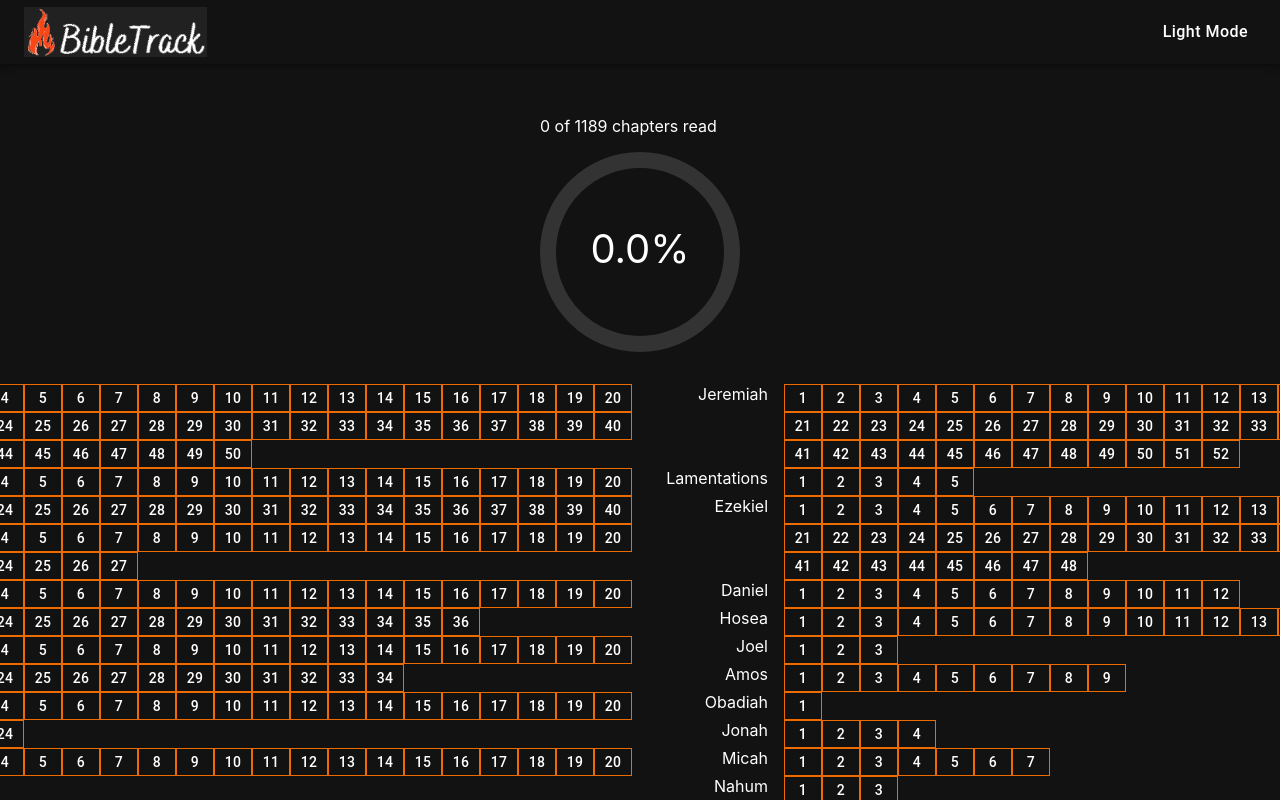
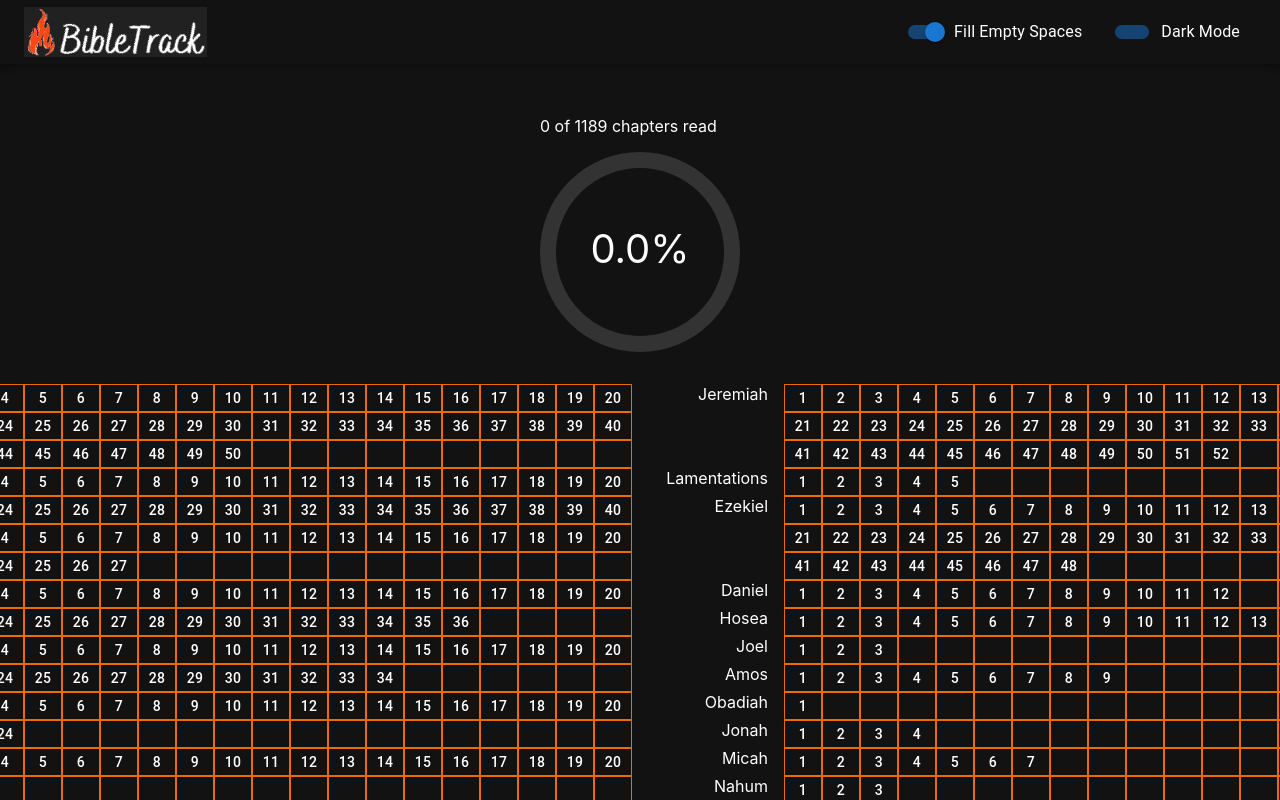
Before and after one commit to wordtovictory/wordtovictory.github.io, a React (Create React App) app: page / in a window 1280 px wide. Shown: the top 800 px of the page. Built offline with nearby package versions, Linux system fonts and the light colour scheme; some icons are missing.

Commit message:
Fill empty spaces with boxes.

```diff
--- a/src/dashboard/BookRecord.js
+++ b/src/dashboard/BookRecord.js
@@ -3,11 +3,14 @@ import Button from '@mui/material/Button';
 import Box from "@mui/material/Box";
 import { useTheme } from '../theme/ThemeContext';
 import { useTheme as useMuiTheme } from '@mui/material/styles';
+import { useRef, useEffect, useState } from 'react';
 
 export default function BookRecord(props) {
-    const { currentTheme } = useTheme();
+    const { currentTheme, fillBoxes } = useTheme();
     const muiTheme = useMuiTheme();
     const {book, readStatus, setReadStatus} = props;
+    const containerRef = useRef(null);
+    const [buttonsPerRow, setButtonsPerRow] = useState(20);
 
     const bookRecordstyle = {
         display: 'flex',
@@ -37,15 +40,59 @@ export default function BookRecord(props) {
         return readStatus[chapterKey];
     };
 
-    const getButtonVariant = (chapterKey) => {
-        let isRead = getReadStatus(chapterKey);
-        return isRead? "contained" : "outlined";
+    // Calculate number of buttons that can fit in a row
+    useEffect(() => {
+        const calculateButtonsPerRow = () => {
+            if (containerRef.current) {
+                const containerWidth = containerRef.current.clientWidth;
+                const buttonWidth = 38; // Fixed button width
+                const buttonsPerRow = Math.floor(containerWidth / buttonWidth);
+                setButtonsPerRow(buttonsPerRow);
+            }
+        };
+
+        // Calculate initially
+        calculateButtonsPerRow();
+
+        // Add resize listener
+        window.addEventListener('resize', calculateButtonsPerRow);
+
+        // Cleanup
+        return () => window.removeEventListener('resize', calculateButtonsPerRow);
+    }, []);
+
+    // Calculate number of placeholder boxes needed
+    const getPlaceholderCount = () => {
+        if (!fillBoxes) return 0;
+        const remainder = book.numChapters % buttonsPerRow;
+        return remainder === 0 ? 0 : buttonsPerRow - remainder;
+    };
+
+    const buttonStyle = {
+        minWidth: 38,
+        maxWidth: 38,
+        minHeight: 28,
+        maxHeight: 28,
+        p: 0,
+        m: 0,
+        borderRadius: 0,
+        fontSize: '0.875rem',
+        lineHeight: 1,
+        boxShadow: 'none',
+        color: currentTheme.button.text,
+        borderColor: currentTheme.button.border,
+        backgroundColor: 'transparent',
+        '&:hover': {
+            boxShadow: 'none',
+            backgroundColor: 'transparent'
+        }
     };
 
     return (
         <Box sx={bookRecordstyle}>
             <Box sx={bookNameStyle}>{book.name}</Box>
-            <Box sx={{ display: 'flex', flexWrap: 'wrap', flex: 1 }}>
+            <Box ref={containerRef} sx={{ display: 'flex', flexWrap: 'wrap', flex: 1 }}>
+                {/* Chapter buttons */}
                 {Array.from({length: book.numChapters}, (_, i) => i + 1).map(chapter => {
                     const chapterKey = book.name + "_" + chapter;
                     const isRead = getReadStatus(chapterKey);
@@ -56,18 +103,7 @@ export default function BookRecord(props) {
                             onClick={toggleRead}
                             variant={isRead ? "contained" : "outlined"}
                             sx={{
-                                minWidth: 38,
-                                maxWidth: 38,
-                                minHeight: 28,
-                                maxHeight: 28,
-                                p: 0,
-                                m: 0,
-                                borderRadius: 0,
-                                fontSize: { xs: '0.7rem', sm: '0.7rem', lg: '0.875rem' },
-                                lineHeight: 1,
-                                boxShadow: 'none',
-                                color: currentTheme.button.text,
-                                borderColor: currentTheme.button.border,
+                                ...buttonStyle,
                                 backgroundColor: isRead ? currentTheme.button.background.read : currentTheme.button.background.default,
                                 '&:hover': {
                                     boxShadow: 'none',
@@ -79,6 +115,21 @@ export default function BookRecord(props) {
                         </Button>
                     );
                 })}
+                {/* Placeholder boxes */}
+                {Array.from({length: getPlaceholderCount()}).map((_, index) => (
+                    <Box
+                        key={`placeholder-${index}`}
+                        sx={{
+                            ...buttonStyle,
+                            border: `1px solid ${currentTheme.button.border}`,
+                            // opacity: 0.3,
+                            display: 'flex',
+                            alignItems: 'center',
+                            justifyContent: 'center',
+                            boxSizing: 'border-box'
+                        }}
+                    />
+                ))}
             </Box>
         </Box>
     );
--- a/src/header/AppMenu.js
+++ b/src/header/AppMenu.js
@@ -1,42 +1,50 @@
-import * as React from 'react';
-import AppBar from '@mui/material/AppBar';
-import Toolbar from '@mui/material/Toolbar';
-import Container from '@mui/material/Container';
-import Button from '@mui/material/Button';
+import React from 'react';
 import { useTheme } from '../theme/ThemeContext';
 import { appThemes } from '../theme/themeConfig';
+import {
+    AppBar,
+    Toolbar,
+    Box,
+    Switch,
+    FormControlLabel
+} from '@mui/material';
+import Brightness4Icon from '@mui/icons-material/Brightness4';
+import Brightness7Icon from '@mui/icons-material/Brightness7';
 
-function AppMenu() {
-    const { currentTheme, toggleTheme } = useTheme();
-    const isDarkMode = currentTheme === appThemes.darkOrange;
+export default function AppMenu() {
+    const { currentTheme, toggleTheme, fillBoxes, toggleFillBoxes } = useTheme();
+    const isDarkMode = currentTheme.name === 'Dark Orange Theme' || currentTheme.name === 'Dark Mode';
 
     return (
-        // <AppBar position="static" color="white">
-        <AppBar
-            position="static"
-            color="transparent"
-            sx={{
-                backgroundColor: currentTheme.background,
-                color: currentTheme.text
-            }}
-        >
-            <Container maxWidth="xl">
-                <Toolbar disableGutters sx={{ justifyContent: 'space-between' }}>
-                    <img src={currentTheme.logo} height={50} alt={"BibleTrack logo"}/>
-                    <Button
-                        onClick={toggleTheme}
-                        sx={{
-                            color: currentTheme.text,
-                            textTransform: 'none',
-                            fontSize: '1rem'
-                        }}
-                    >
-                        {isDarkMode ? 'Light Mode' : 'Dark Mode'}
-                    </Button>
-                </Toolbar>
-            </Container>
+        <AppBar position="static" sx={{ backgroundColor: currentTheme.appMenu.backgroundColor }}>
+            <Toolbar>
+                <img src={currentTheme.logo} height={50} alt="BibleTrack logo"/>
+                <Box sx={{ flexGrow: 1 }} />
+                <Box sx={{ display: 'flex', alignItems: 'center', gap: 2 }}>
+                    <FormControlLabel
+                        control={
+                            <Switch
+                                checked={fillBoxes}
+                                onChange={toggleFillBoxes}
+                            />
+                        }
+                        label="Fill Empty Spaces"
+                        sx={{ color: currentTheme.appMenu.textColor }}
+                    />
+                    <FormControlLabel
+                        control={
+                            <Switch
+                                checked={isDarkMode}
+                                onChange={toggleTheme}
+                                icon={<Brightness7Icon />}
+                                checkedIcon={<Brightness4Icon />}
+                            />
+                        }
+                        label="Dark Mode"
+                        sx={{ color: currentTheme.appMenu.textColor }}
+                    />
+                </Box>
+            </Toolbar>
         </AppBar>
     );
 }
-
-export default AppMenu;
--- a/src/theme/ThemeContext.js
+++ b/src/theme/ThemeContext.js
@@ -3,76 +3,34 @@ import logo from '../BibleTrack_cropped.png';
 import logoDark from '../BibleTrack_cropped_dark.png';
 import { appThemes } from './themeConfig';
 
-// const themes = {
-//     orange: {
-//         primary: '#ed6c02', // Material-UI warning color
-//         text: '#8B4000',    // Dark orange
-//         background: '#ffffff', // White
-//         buttonColor: 'warning', // Material-UI warning color
-//         progressTrail: '#f5f5f5', // Light gray for light themes
-//         name: 'Orange Theme',
-//         appMenu: {
-//             backgroundColor: '#ffffff',
-//             textColor: '#8B4000'
-//         },
-//         footer: {
-//             backgroundColor: '#eeeeee',
-//             textColor: '#555555'
-//         },
-//         logo: logo
-//     },
-//     blue: {
-//         primary: '#1976d2', // Material-UI primary color
-//         text: '#0d47a1',    // Dark blue
-//         background: '#ffffff', // White
-//         buttonColor: 'primary', // Material-UI primary color
-//         progressTrail: '#f5f5f5', // Light gray for light themes
-//         name: 'Blue Theme',
-//         appMenu: {
-//             backgroundColor: '#ffffff',
-//             textColor: '#0d47a1'
-//         },
-//         footer: {
-//             backgroundColor: '#eeeeee',
-//             textColor: '#555555'
-//         },
-//         logo: logo
-//     },
-//     dark: {
-//         primary: '#64b5f6', // Light blue - good for both buttons and progress
-//         text: '#ffffff',    // White text
-//         background: '#121212', // Dark background
-//         buttonColor: 'primary', // Material-UI primary color
-//         progressTrail: '#333333', // Dark gray for dark theme
-//         name: 'Dark Mode',
-//         appMenu: {
-//             backgroundColor: '#121212',
-//             textColor: '#ffffff'
-//         },
-//         footer: {
-//             backgroundColor: '#121212',
-//             textColor: '#ffffff'
-//         },
-//         logo: logoDark
-//     }
-// };
 
-export const ThemeContext = createContext();
+
+const ThemeContext = createContext();
 
 export function ThemeProvider({ children }) {
     const [currentTheme, setCurrentTheme] = useState(appThemes.darkOrange);
+    const [fillBoxes, setFillBoxes] = useState(true);
 
     const toggleTheme = () => {
         setCurrentTheme(currentTheme === appThemes.orange ? appThemes.darkOrange : appThemes.orange);
     };
 
+    const toggleFillBoxes = () => {
+        setFillBoxes(prev => !prev);
+    };
+
+
     return (
-        <ThemeContext.Provider value={{ currentTheme, toggleTheme }}>
+        <ThemeContext.Provider value={{ currentTheme, toggleTheme, fillBoxes, toggleFillBoxes }}>
             {children}
         </ThemeContext.Provider>
     );
 }
 
 export function useTheme() {
-    return useContext(ThemeContext);
+    const context = useContext(ThemeContext);
+    if (context === undefined) {
+        throw new Error('useTheme must be used within a ThemeProvider');
+    }
+    return context;
 }
```
